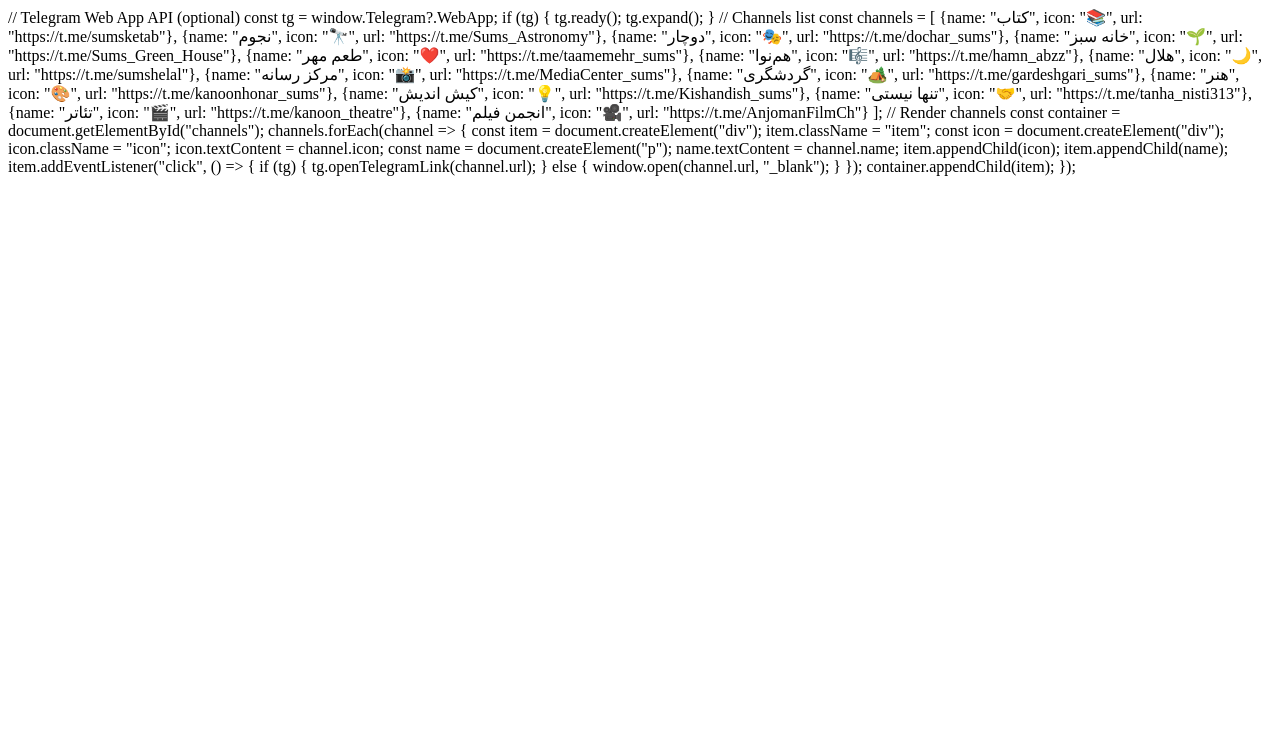
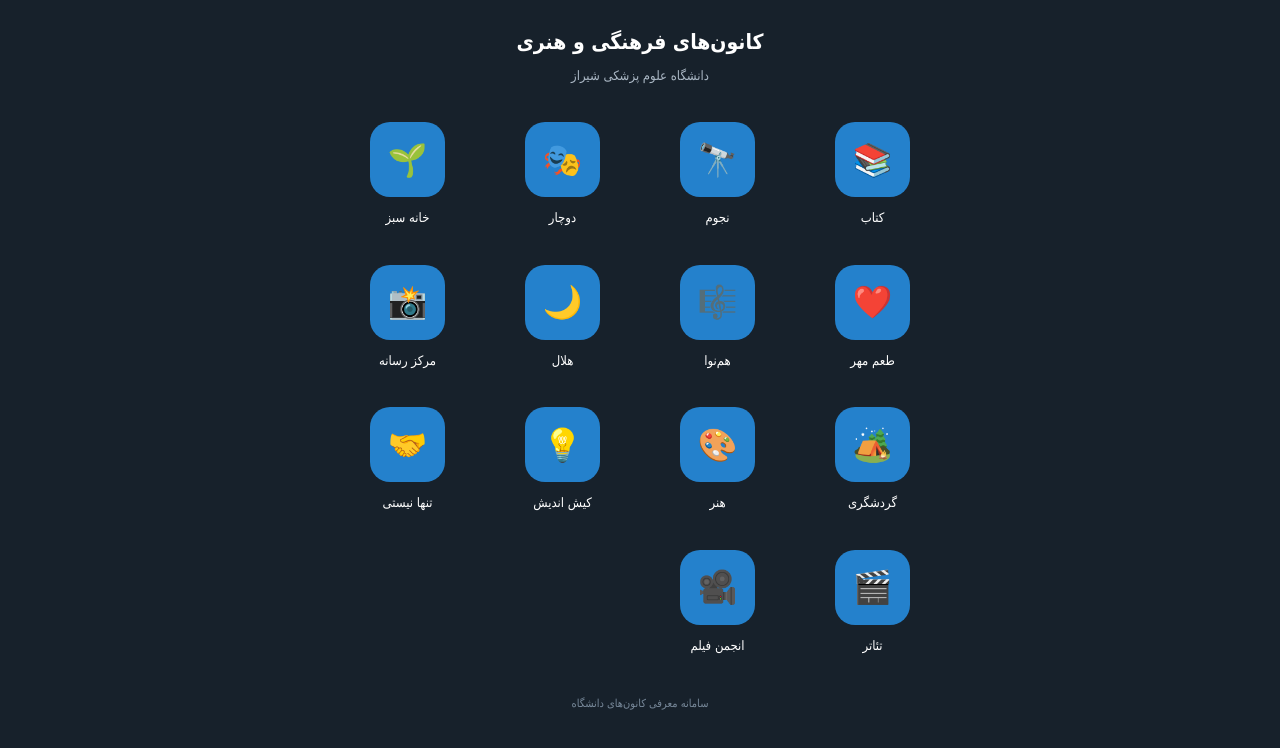
Before and after one commit to ar127001/kanoon_sums-telegram-miniapp, a plain HTML site: page index.html in a window 1280 px wide. Drawn offline with Linux system fonts and the light colour scheme.

Commit message:
Update index.html

```diff
--- a/index.html
+++ b/index.html
@@ -1,5 +1,140 @@
 
-// Telegram Web App API (optional)
+<!DOCTYPE html>
+<html lang="fa" dir="rtl">
+
+<head>
+    <meta charset="UTF-8">
+    <meta name="viewport" content="width=device-width, initial-scale=1.0">
+
+    <title>کانون‌های فرهنگی و هنری دانشگاه علوم پزشکی شیراز</title>
+
+    <script src="https://telegram.org/js/telegram-web-app.js"></script>
+
+    <style>
+        * {
+            box-sizing: border-box;
+        }
+
+        body {
+            margin: 0;
+            padding: 25px 18px 35px;
+            background: #17212b;
+            color: #ffffff;
+            font-family: Tahoma, sans-serif;
+            text-align: center;
+        }
+
+        .header {
+            margin-bottom: 35px;
+        }
+
+        h2 {
+            font-size: 21px;
+            margin: 5px 0 10px;
+        }
+
+        .subtitle {
+            color: #aab7c4;
+            font-size: 13px;
+            line-height: 1.8;
+        }
+
+        .grid {
+            display: grid;
+            grid-template-columns: repeat(3, minmax(0, 1fr));
+            gap: 28px 12px;
+            max-width: 600px;
+            margin: 0 auto;
+        }
+
+        .item {
+            cursor: pointer;
+            color: #ffffff;
+            text-decoration: none;
+            -webkit-tap-highlight-color: transparent;
+            min-width: 0;
+        }
+
+        .icon {
+            width: 65px;
+            height: 65px;
+            margin: 0 auto;
+            border-radius: 20px;
+            background: #2481cc;
+            display: flex;
+            align-items: center;
+            justify-content: center;
+            font-size: 29px;
+            transition: transform 0.2s, background 0.2s;
+        }
+
+        .item:active .icon {
+            transform: scale(0.92);
+            background: #1769a8;
+        }
+
+        .item p {
+            font-size: 12px;
+            line-height: 1.8;
+            margin: 9px 0 0;
+            overflow-wrap: anywhere;
+        }
+
+        .footer {
+            margin-top: 40px;
+            color: #778899;
+            font-size: 11px;
+        }
+
+        @media (min-width: 600px) {
+            .grid {
+                grid-template-columns: repeat(4, 1fr);
+                gap: 35px 20px;
+            }
+
+            .icon {
+                width: 75px;
+                height: 75px;
+                font-size: 32px;
+            }
+
+            .item p {
+                font-size: 13px;
+            }
+        }
+
+    </style>
+</head>
+
+<body>
+
+    <header class="header">
+
+        <h2>کانون‌های فرهنگی و هنری</h2>
+
+        <div class="subtitle">
+            دانشگاه علوم پزشکی شیراز
+        </div>
+
+    </header>
+
+
+    <main>
+
+        <div class="grid" id="channels"></div>
+
+    </main>
+
+
+    <footer class="footer">
+        سامانه معرفی کانون‌های دانشگاه
+    </footer>
+
+
+    <script>
+
+        // Telegram Web App initialization
+
         const tg = window.Telegram?.WebApp;
 
         if (tg) {
@@ -7,28 +142,104 @@ if (tg) {
             tg.expand();
         }
 
-// Channels list
+
+        // University student associations
+
         const channels = [
-    {name: "کتاب", icon: "📚", url: "https://t.me/sumsketab"},
-    {name: "نجوم", icon: "🔭", url: "https://t.me/Sums_Astronomy"},
-    {name: "دوچار", icon: "🎭", url: "https://t.me/dochar_sums"},
-    {name: "خانه سبز", icon: "🌱", url: "https://t.me/Sums_Green_House"},
-    {name: "طعم مهر", icon: "❤️", url: "https://t.me/taamemehr_sums"},
-    {name: "هم‌نوا", icon: "🎼", url: "https://t.me/hamn_abzz"},
-    {name: "هلال", icon: "🌙", url: "https://t.me/sumshelal"},
-    {name: "مرکز رسانه", icon: "📸", url: "https://t.me/MediaCenter_sums"},
-    {name: "گردشگری", icon: "🏕️", url: "https://t.me/gardeshgari_sums"},
-    {name: "هنر", icon: "🎨", url: "https://t.me/kanoonhonar_sums"},
-    {name: "کیش اندیش", icon: "💡", url: "https://t.me/Kishandish_sums"},
-    {name: "تنها نیستی", icon: "🤝", url: "https://t.me/tanha_nisti313"},
-    {name: "تئاتر", icon: "🎬", url: "https://t.me/kanoon_theatre"},
-    {name: "انجمن فیلم", icon: "🎥", url: "https://t.me/AnjomanFilmCh"}
+
+            {
+                name: "کتاب",
+                icon: "📚",
+                url: "https://t.me/sumsketab"
+            },
+
+            {
+                name: "نجوم",
+                icon: "🔭",
+                url: "https://t.me/Sums_Astronomy"
+            },
+
+            {
+                name: "دوچار",
+                icon: "🎭",
+                url: "https://t.me/dochar_sums"
+            },
+
+            {
+                name: "خانه سبز",
+                icon: "🌱",
+                url: "https://t.me/Sums_Green_House"
+            },
+
+            {
+                name: "طعم مهر",
+                icon: "❤️",
+                url: "https://t.me/taamemehr_sums"
+            },
+
+            {
+                name: "هم‌نوا",
+                icon: "🎼",
+                url: "https://t.me/hamn_abzz"
+            },
+
+            {
+                name: "هلال",
+                icon: "🌙",
+                url: "https://t.me/sumshelal"
+            },
+
+            {
+                name: "مرکز رسانه",
+                icon: "📸",
+                url: "https://t.me/MediaCenter_sums"
+            },
+
+            {
+                name: "گردشگری",
+                icon: "🏕️",
+                url: "https://t.me/gardeshgari_sums"
+            },
+
+            {
+                name: "هنر",
+                icon: "🎨",
+                url: "https://t.me/kanoonhonar_sums"
+            },
+
+            {
+                name: "کیش اندیش",
+                icon: "💡",
+                url: "https://t.me/Kishandish_sums"
+            },
+
+            {
+                name: "تنها نیستی",
+                icon: "🤝",
+                url: "https://t.me/tanha_nisti313"
+            },
+
+            {
+                name: "تئاتر",
+                icon: "🎬",
+                url: "https://t.me/kanoon_theatre"
+            },
+
+            {
+                name: "انجمن فیلم",
+                icon: "🎥",
+                url: "https://t.me/AnjomanFilmCh"
+            }
+
         ];
 
+
         // Render channels
+
         const container = document.getElementById("channels");
 
         channels.forEach(channel => {
+
             const item = document.createElement("div");
             item.className = "item";
 
@@ -42,13 +253,26 @@ channels.forEach(channel => {
             item.appendChild(icon);
             item.appendChild(name);
 
+
+            // Open Telegram channel
+
             item.addEventListener("click", () => {
+
                 if (tg) {
                     tg.openTelegramLink(channel.url);
                 } else {
                     window.open(channel.url, "_blank");
                 }
+
             });
 
+
             container.appendChild(item);
+
         });
+
+    </script>
+
+</body>
+
+</html>
```
Lines whose indentation alone changed are shown as unchanged.
